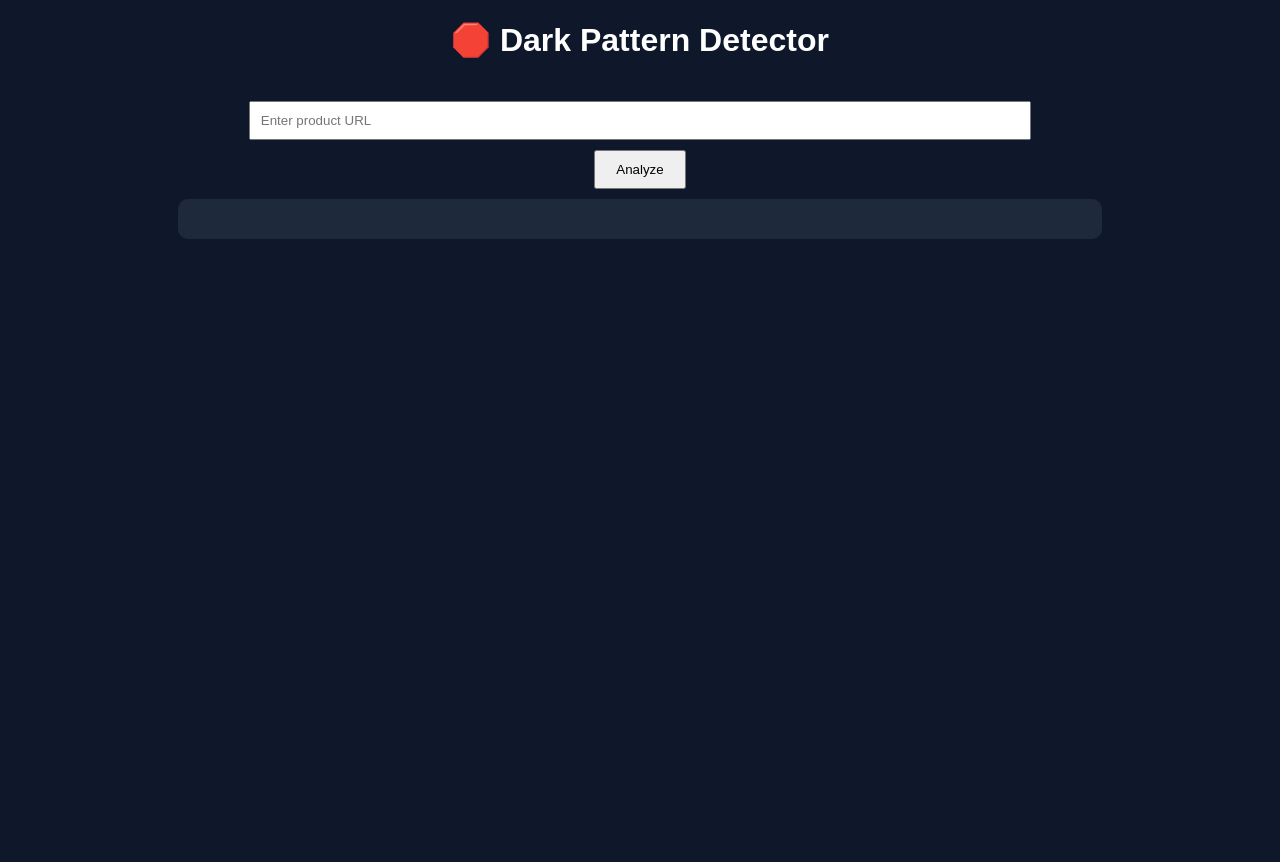
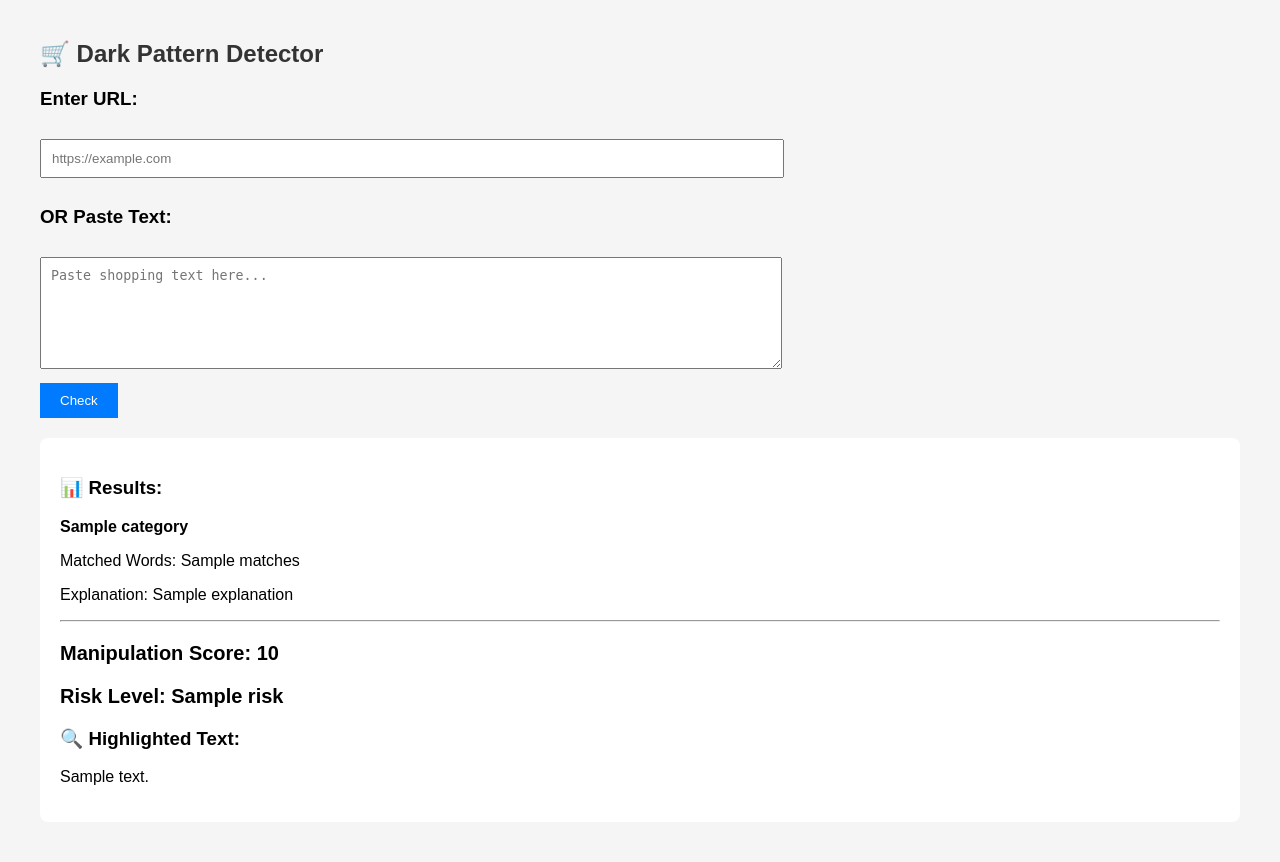
Before and after one commit to pracheetasundaramoorthy-code/dark-pattern-detector, a Flask app: template templates/index.html in a window 1280 px wide. Before the commit the page ends 239 px from the top, so only its background shows below. Run offline with Flask 3, Linux system fonts and the light colour scheme; the template is opened without the code that fills it: most values are stand-ins (such as "Sample title", 1, 10 or a date in 2020).

Commit message:
Update index.html

```diff
--- a/templates/index.html
+++ b/templates/index.html
@@ -6,79 +6,80 @@
     <style>
         body {
             font-family: Arial;
-            background: #0f172a;
-            color: white;
-            text-align: center;
+            margin: 40px;
+            background-color: #f5f5f5;
         }
 
-        input {
+        h2 {
+            color: #333;
+        }
+
+        textarea, input {
             width: 60%;
             padding: 10px;
-            margin-top: 20px;
+            margin: 10px 0;
         }
 
         button {
             padding: 10px 20px;
-            margin: 10px;
+            background-color: #007BFF;
+            color: white;
+            border: none;
+            cursor: pointer;
         }
 
-        .box {
-            margin-top: 20px;
-            padding: 20px;
-            background: #1e293b;
-            width: 70%;
-            margin: auto;
-            border-radius: 10px;
+        button:hover {
+            background-color: #0056b3;
         }
 
-        .danger { color: red; }
-        .safe { color: lightgreen; }
+        .result-box {
+            background: white;
+            padding: 20px;
+            margin-top: 20px;
+            border-radius: 8px;
+        }
+
+        .score {
+            font-size: 20px;
+            font-weight: bold;
+        }
     </style>
 </head>
 
 <body>
 
-<h1>🛑 Dark Pattern Detector</h1>
+<h2>🛒 Dark Pattern Detector</h2>
 
-<input type="text" id="url" placeholder="Enter product URL">
-<br>
-<button onclick="analyze()">Analyze</button>
+<form method="POST">
 
-<div class="box" id="result"></div>
+    <h3>Enter URL:</h3>
+    <input type="text" name="url" placeholder="https://example.com">
 
-<script>
-async function analyze() {
-    let url = document.getElementById("url").value;
+    <h3>OR Paste Text:</h3>
+    <textarea name="text" rows="6" placeholder="Paste shopping text here..."></textarea>
 
-    document.getElementById("result").innerHTML = "Analyzing...";
+    <br>
+    <button type="submit">Check</button>
+</form>
 
-    let res = await fetch("/analyze", {
-        method: "POST",
-        headers: {"Content-Type": "application/json"},
-        body: JSON.stringify({url})
-    });
+<div class="result-box">
 
-    let data = await res.json();
+<h3>📊 Results:</h3>
 
-    if (data.status === "error") {
-        document.getElementById("result").innerHTML =
-            "<span class='danger'>" + data.message + "</span>";
-        return;
-    }
+{% for category, data in result.items() %}
+    <p><b>{{ category }}</b></p>
+    <p>Matched Words: {{ data.matches }}</p>
+    <p>Explanation: {{ data.explanation }}</p>
+    <hr>
+{% endfor %}
 
-    document.getElementById("result").innerHTML = `
-        <h2>Manipulation Score: ${data.score}/100</h2>
+<p class="score">Manipulation Score: {{ score }}</p>
+<p class="score">Risk Level: {{ risk }}</p>
 
-        <p><b>Detected Patterns:</b> ${data.patterns.join(", ") || "None"}</p>
+<h3>🔍 Highlighted Text:</h3>
+<p>{{ highlighted_text | safe }}</p>
 
-        <p><b>Keywords Found:</b> ${data.highlighted.join(", ") || "None"}</p>
-
-        <h3 class="${data.score > 50 ? 'danger' : 'safe'}">
-            ${data.score > 50 ? "⚠ High Risk Website" : "✔ Safe Website"}
-        </h3>
-    `;
-}
-</script>
+</div>
 
 </body>
 </html>
```
